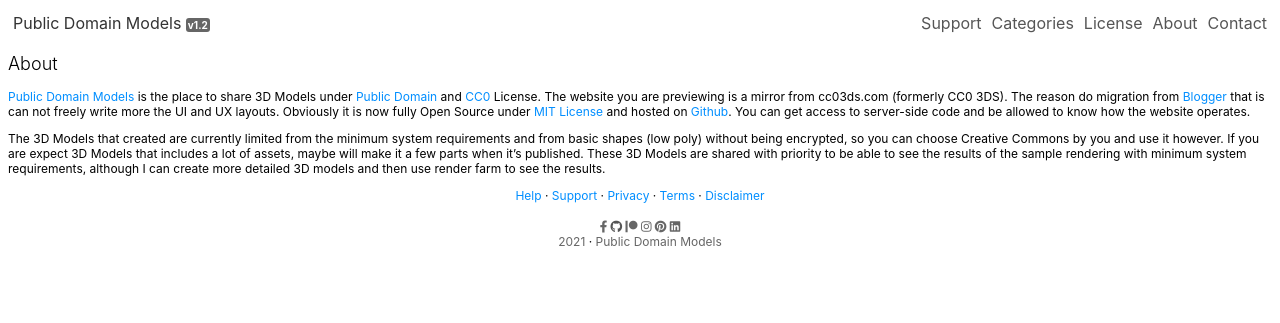
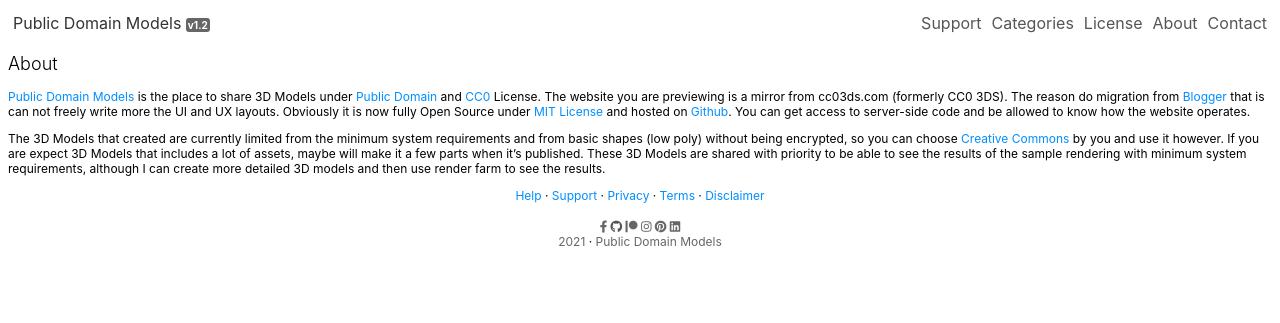
Before and after one commit to mohamadrido/project, a Jekyll site: the page built from about.html, in a window 1280 px wide. Shown: the top 323 px of the page. Built offline with Jekyll 4.4.1, drawn with Linux system fonts in a browser that asks for light colours.

Commit message:
Update about.html

```diff
--- a/about.html
+++ b/about.html
@@ -3,6 +3,6 @@
 title: About
 ---
 <p><a style="color: #008eff;" href="https://publicdomainmodels.com">Public Domain Models</a> is the place to share 3D Models under <a style="color: #008eff;" href="https://creativecommons.org/publicdomain/mark/1.0">Public Domain</a> and <a style="color: #008eff;" href="https://creativecommons.org/publicdomain/zero/1.0">CC0</a> License. The website you are previewing is a mirror from cc03ds.com (formerly CC0 3DS). The reason do migration from <a style="color: #008eff;" href="https://blogger.com">Blogger</a> that is can not freely write more the UI and UX layouts. Obviously it is now fully Open Source under <a style="color: #008eff;" href="https://raw.githubusercontent.com/publicdomainmodels/project/main/LICENSE">MIT License</a> and hosted on <a style="color: #008eff;" href="https://github.com">Github</a>. You can get access to server-side code and be allowed to know how the website operates.</p>
-<p>The 3D Models that created are currently limited from the minimum system requirements and from basic shapes (low poly) without being encrypted, so you can choose Creative Commons by you and use it however. If you are expect 3D Models that includes a lot of assets, maybe will make it a few parts when it’s published. These 3D Models are shared with priority to be able to see the results of the sample rendering with minimum system requirements, although I can create more detailed 3D models and then use render farm to see the results.</p>
+<p>The 3D Models that created are currently limited from the minimum system requirements and from basic shapes (low poly) without being encrypted, so you can choose <a style="color: #008eff;" href="https://creativecommons.org/choose/">Creative Commons</a> by you and use it however. If you are expect 3D Models that includes a lot of assets, maybe will make it a few parts when it’s published. These 3D Models are shared with priority to be able to see the results of the sample rendering with minimum system requirements, although I can create more detailed 3D models and then use render farm to see the results.</p>
 <div style="text-align: center;">
 <a style="color: #008eff;" href="/help">Help</a> &middot; <a style="color: #008eff;" href="/support">Support</a> &middot; <a style="color: #008eff;" href="/privacy">Privacy</a> &middot; <a style="color: #008eff;" href="/tos">Terms</a> &middot; <a style="color: #008eff;" href="/disclaimer">Disclaimer</a>
```
